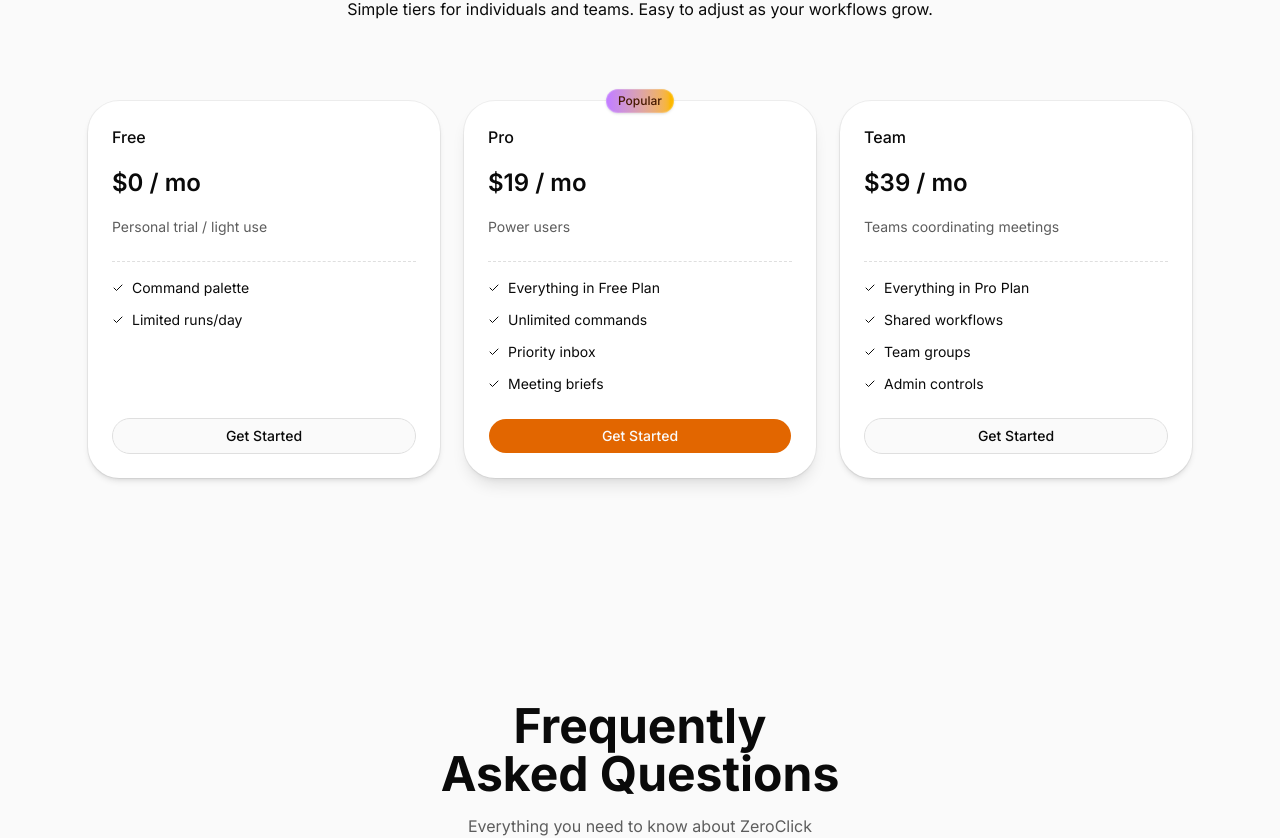
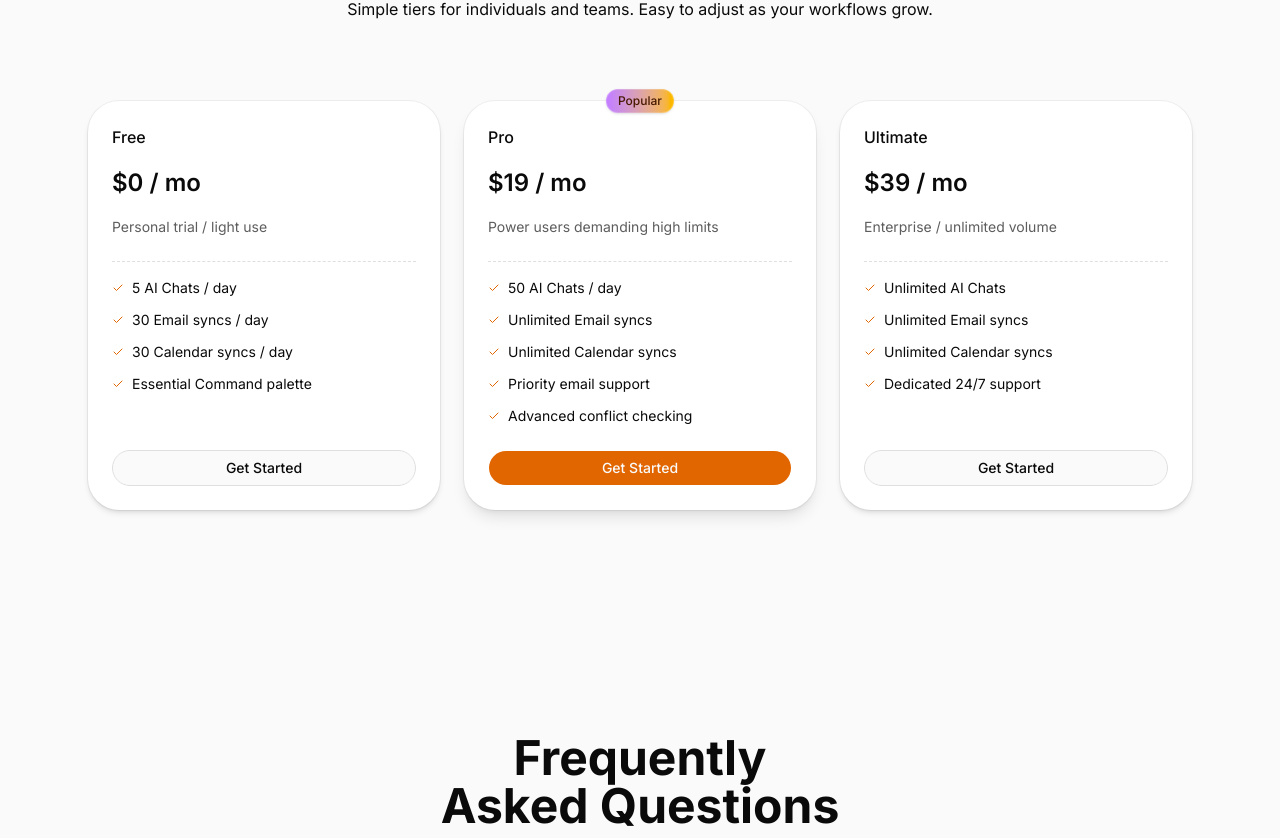
Before and after one commit to CodeX047/zeroclick, a Next.js app: page / in a window 1280 px wide. Shown: the part 4460-5298 px from the top of the page. Built offline with nearby package versions, Linux system fonts and the light colour scheme; no server answers.

Commit message:
feat: update pricing tiers with explicit limits and standardize sign-up navigation across landing components

```diff
--- a/components/landing/call-to-action.tsx
+++ b/components/landing/call-to-action.tsx
@@ -1,27 +1,27 @@
-import { Button } from '@/components/ui/button'
-import Link from 'next/link'
+import { Button } from "@/components/ui/button";
+import Link from "next/link";
 
 export default function CallToActionSection() {
   return (
     <section className="py-16 md:py-32">
       <div className="mx-auto max-w-5xl px-6">
         <div className="text-center">
-                    <h2 className="text-balance text-4xl font-semibold lg:text-5xl">Ready to Supercharge Your Productivity?</h2>
-                    <p className="mt-4 text-muted-foreground">Join the power users who are saving hours every week. Let ZeroClick handle the busywork so you can focus on what matters.</p>
+          <h2 className="text-balance text-4xl font-semibold lg:text-5xl">
+            Ready to Supercharge Your Productivity?
+          </h2>
+          <p className="mt-4 text-muted-foreground">
+            Join the power users who are saving hours every week. Let ZeroClick
+            handle the busywork so you can focus on what matters.
+          </p>
 
           <div className="mt-12 flex flex-wrap justify-center gap-4">
-                        <Button
-                            asChild
-                            size="lg">
-                            <Link href="/">
+            <Button asChild size="lg">
+              <Link href="/sign-up">
                 <span>Get Started for Free</span>
               </Link>
             </Button>
 
-                        <Button
-                            asChild
-                            size="lg"
-                            variant="outline">
+            <Button asChild size="lg" variant="outline">
               <Link href="/">
                 <span>Watch Demo</span>
               </Link>
@@ -30,5 +30,5 @@ export default function CallToActionSection() {
         </div>
       </div>
     </section>
-    )
+  );
 }
--- a/components/landing/hero-section.tsx
+++ b/components/landing/hero-section.tsx
@@ -159,7 +159,7 @@ export default function HeroSection() {
                       size="lg"
                       className="rounded-xl px-5 text-base"
                     >
-                      <Link href="#link">
+                      <Link href="/sign-up">
                         <span className="text-nowrap">Try ZeroClick</span>
                       </Link>
                     </Button>
--- a/components/landing/pricing.tsx
+++ b/components/landing/pricing.tsx
@@ -38,9 +38,14 @@ export default function Pricing() {
               <hr className="border-dashed" />
 
               <ul className="list-outside space-y-3 text-sm">
-                {["Command palette", "Limited runs/day"].map((item, index) => (
+                {[
+                  "5 AI Chats / day",
+                  "30 Email syncs / day",
+                  "30 Calendar syncs / day",
+                  "Essential Command palette",
+                ].map((item, index) => (
                   <li key={index} className="flex items-center gap-2">
-                    <Check className="size-3" />
+                    <Check className="size-3 text-primary" />
                     {item}
                   </li>
                 ))}
@@ -49,7 +54,7 @@ export default function Pricing() {
 
             <CardFooter className="mt-auto">
               <Button asChild variant="outline" className="w-full">
-                <Link href="">Get Started</Link>
+                <Link href="/sign-up">Get Started</Link>
               </Button>
             </CardFooter>
           </Card>
@@ -64,20 +69,23 @@ export default function Pricing() {
               <span className="my-3 block text-2xl font-semibold">
                 $19 / mo
               </span>
-              <CardDescription className="text-sm">Power users</CardDescription>
+              <CardDescription className="text-sm">
+                Power users demanding high limits
+              </CardDescription>
             </CardHeader>
 
             <CardContent className="space-y-4">
               <hr className="border-dashed" />
               <ul className="list-outside space-y-3 text-sm">
                 {[
-                  "Everything in Free Plan",
-                  "Unlimited commands",
-                  "Priority inbox",
-                  "Meeting briefs",
+                  "50 AI Chats / day",
+                  "Unlimited Email syncs",
+                  "Unlimited Calendar syncs",
+                  "Priority email support",
+                  "Advanced conflict checking",
                 ].map((item, index) => (
                   <li key={index} className="flex items-center gap-2">
-                    <Check className="size-3" />
+                    <Check className="size-3 text-primary" />
                     {item}
                   </li>
                 ))}
@@ -86,19 +94,19 @@ export default function Pricing() {
 
             <CardFooter className="mt-auto">
               <Button asChild className="w-full">
-                <Link href="">Get Started</Link>
+                <Link href="/sign-up">Get Started</Link>
               </Button>
             </CardFooter>
           </Card>
 
           <Card className="flex flex-col">
             <CardHeader>
-              <CardTitle className="font-medium">Team</CardTitle>
+              <CardTitle className="font-medium">Ultimate</CardTitle>
               <span className="my-3 block text-2xl font-semibold">
                 $39 / mo
               </span>
               <CardDescription className="text-sm">
-                Teams coordinating meetings
+                Enterprise / unlimited volume
               </CardDescription>
             </CardHeader>
 
@@ -107,13 +115,13 @@ export default function Pricing() {
 
               <ul className="list-outside space-y-3 text-sm">
                 {[
-                  "Everything in Pro Plan",
-                  "Shared workflows",
-                  "Team groups",
-                  "Admin controls",
+                  "Unlimited AI Chats",
+                  "Unlimited Email syncs",
+                  "Unlimited Calendar syncs",
+                  "Dedicated 24/7 support",
                 ].map((item, index) => (
                   <li key={index} className="flex items-center gap-2">
-                    <Check className="size-3" />
+                    <Check className="size-3 text-primary" />
                     {item}
                   </li>
                 ))}
@@ -122,7 +130,7 @@ export default function Pricing() {
 
             <CardFooter className="mt-auto">
               <Button asChild variant="outline" className="w-full">
-                <Link href="">Get Started</Link>
+                <Link href="/sign-up">Get Started</Link>
               </Button>
             </CardFooter>
           </Card>
```
Lines whose indentation alone changed are shown as unchanged.
